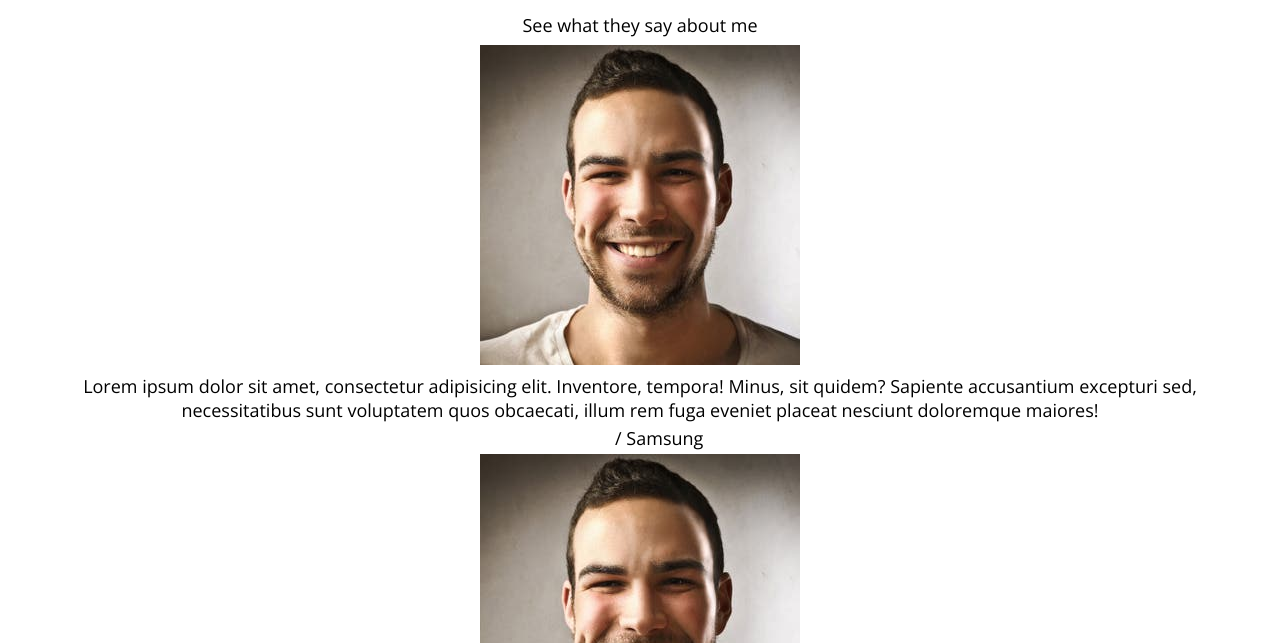
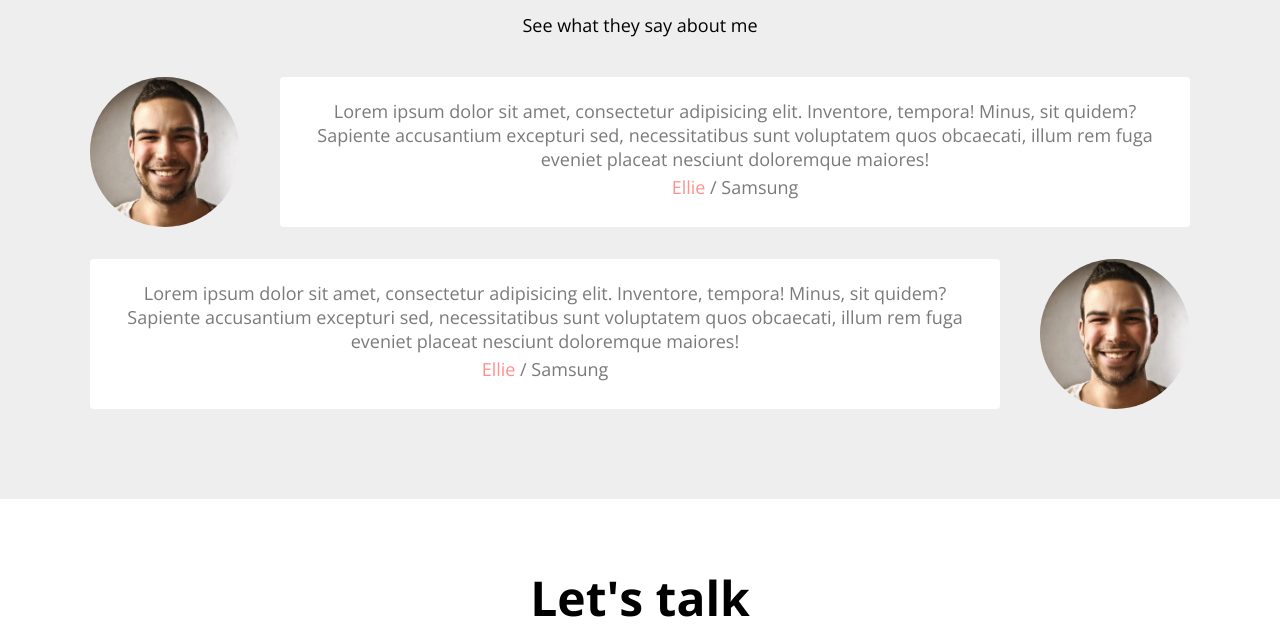
Before and after one commit to shinuhyun/portfolio, a plain HTML site: page index.html in a window 1280 px wide. Shown: the part 3270-3913 px from the top of the page. Drawn offline with nearby package versions, Linux system fonts and the light colour scheme.

Commit message:
CSS: Testimonials

```diff
--- a/index.html
+++ b/index.html
@@ -333,11 +333,6 @@
           </div>
         </div>
         <div class="testimonial">
-            <img
-              src="img/testimonial/people1.jpg"
-              alt="People"
-              class="testimonial__avatar"
-            />
           <div class="testimonial__speech-bubble">
             <p>
               Lorem ipsum dolor sit amet, consectetur adipisicing elit.
@@ -347,6 +342,11 @@
             </p>
             <p class="name"><a href="#">Ellie</a> / Samsung</p>
           </div>
+          <img
+            src="img/testimonial/people1.jpg"
+            alt="People"
+            class="testimonial__avatar"
+          />
           </div>
       </div>
     </section>
--- a/style.css
+++ b/style.css
@@ -382,3 +382,45 @@ p {
   margin-top: 8px;
   background-color: var(--color-dark-whte);
 }
+
+/* Testimonials */
+#testimonials {
+  background-color: var(--color-light-white);
+}
+
+.testimonials {
+  margin: 40px;
+}
+
+.testimonial {
+  display: flex;
+  margin: 32px 0;
+}
+
+.testimonial__avatar {
+  width: 150px;
+  height: 150px;
+  border-radius: 50%;
+}
+
+.testimonial__avatar:nth-child(odd) {
+  margin-right: 40px;
+}
+
+.testimonial__avatar:nth-child(even) {
+  margin-left: 40px;
+}
+
+.testimonial__speech-bubble {
+  background-color: var(--color-white);
+  padding: 18px;
+  border-radius: var(--size-border-radius);
+}
+
+.testimonial__speech-bubble p {
+  color: var(--color-light-grey);
+}
+
+.testimonial__speech-bubble a {
+  color: var(--color-pink);
+}
```
Lines whose indentation alone changed are shown as unchanged.
